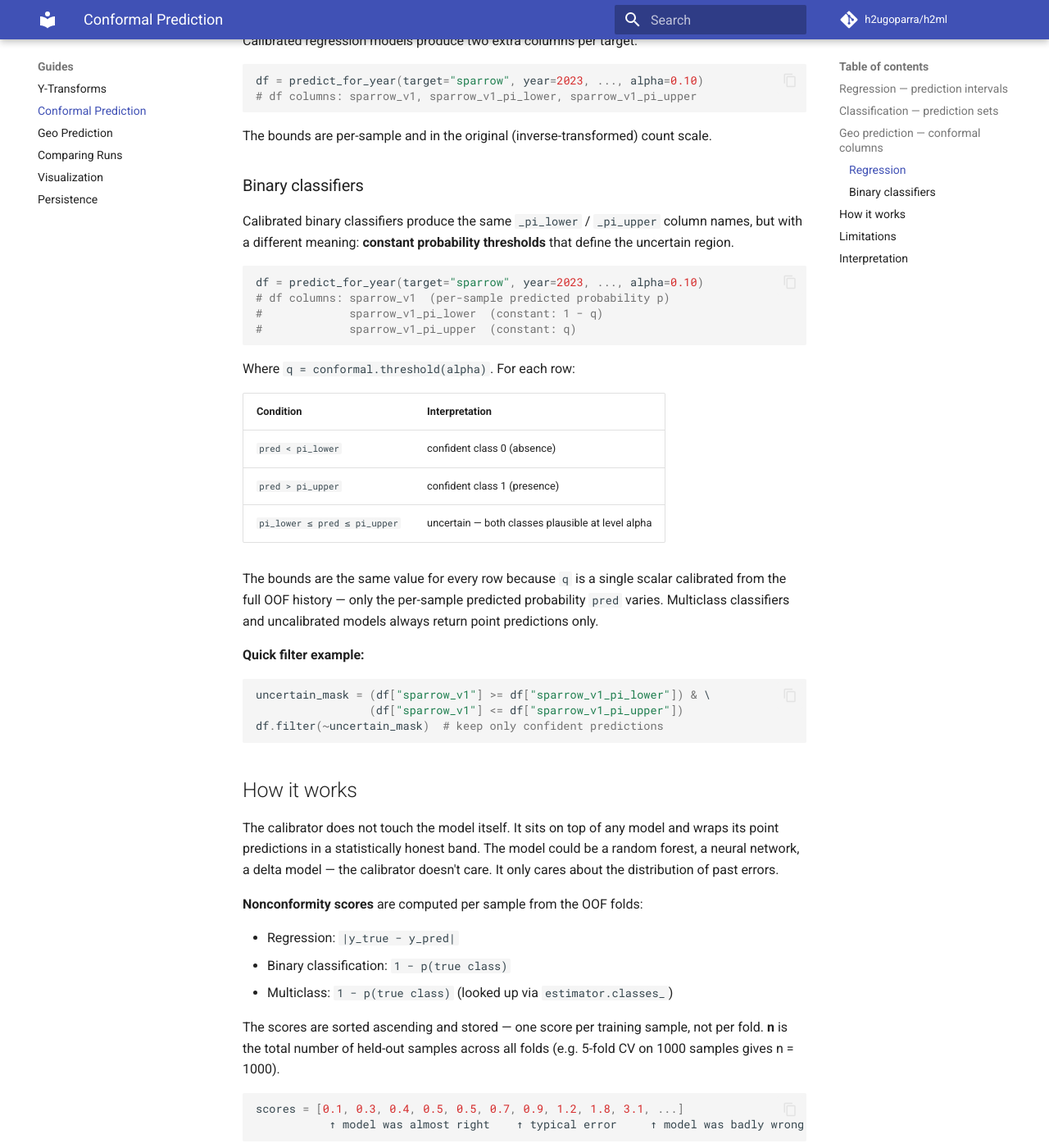
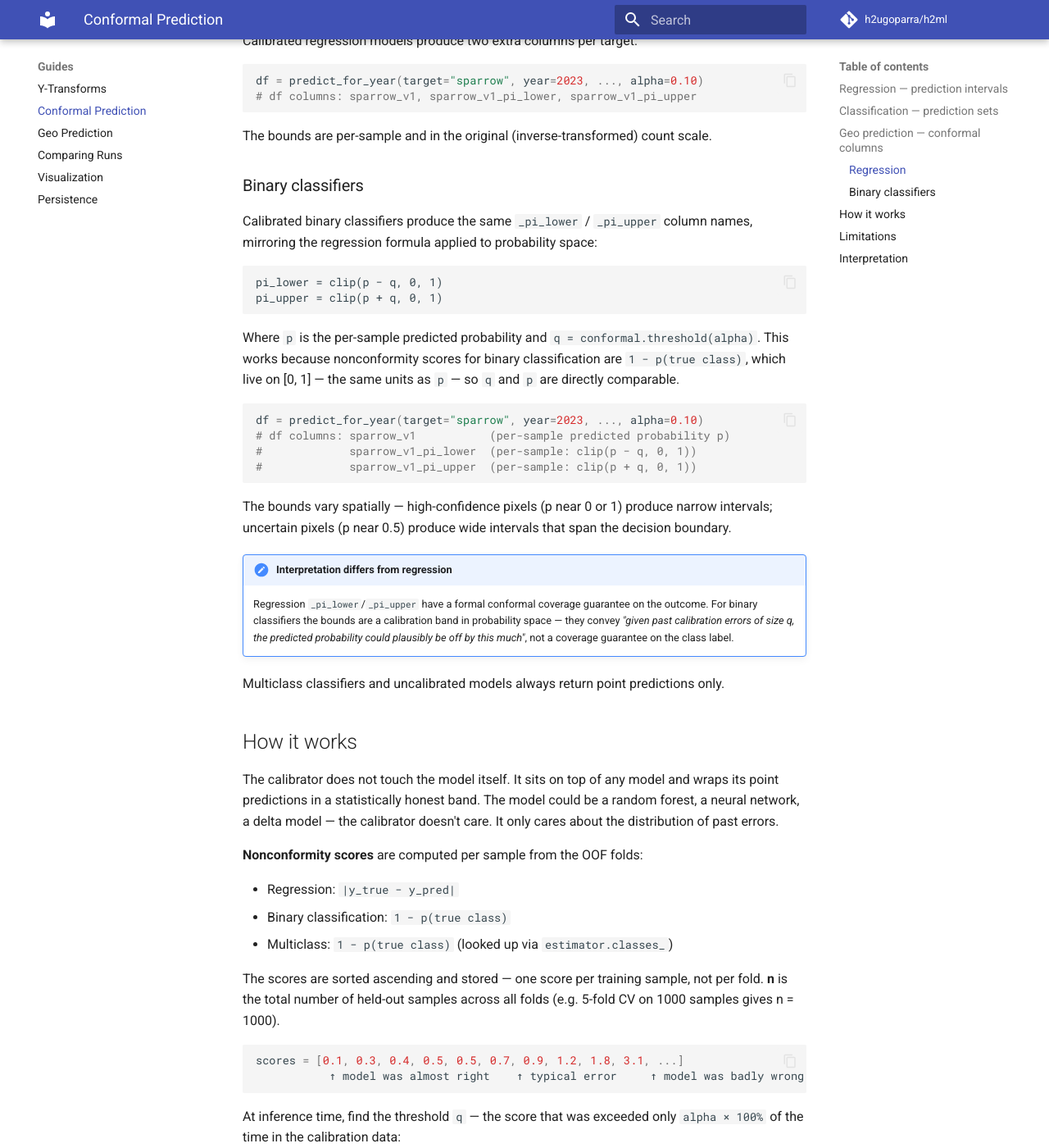
Before and after one commit to h2ugoparra/h2ml, an MkDocs documentation site: the page built from docs/guides/conformal.md, in a window 1280 px wide and 1400 px high, scrolled down 1040 px. Shown: the whole window at 82% size. Built offline with MkDocs 1.6.1 and Material for MkDocs 9.7.7, drawn with Linux system fonts in a browser that asks for light colours; comment, search, counter and statistics services are not loaded.

Commit message:
Use per-sample p±q probability bands for classifier conformal columns
Replaces constant [1-q, q] thresholds and _uncertain flag with
pi_lower = clip(p-q, 0, 1) / pi_upper = clip(p+q, 0, 1), mirroring
the regression formula. q is in probability units (nonconformity scores
are 1-p(true_class) ∈ [0,1]), so the bands vary spatially and are
meaningful for mapping. Docs updated with interpretation note.

Co-Authored-By: Claude Sonnet 4.6 <noreply@anthropic.com>

````diff
--- a/docs/guides/conformal.md
+++ b/docs/guides/conformal.md
@@ -44,32 +44,28 @@ The bounds are per-sample and in the original (inverse-transformed) count scale.
 
 ### Binary classifiers
 
-Calibrated binary classifiers produce the same `_pi_lower` / `_pi_upper` column names, but with a different meaning: **constant probability thresholds** that define the uncertain region.
+Calibrated binary classifiers produce the same `_pi_lower` / `_pi_upper` column names, mirroring the regression formula applied to probability space:
+
+```
+pi_lower = clip(p − q, 0, 1)
+pi_upper = clip(p + q, 0, 1)
+```
+
+Where `p` is the per-sample predicted probability and `q = conformal.threshold(alpha)`. This works because nonconformity scores for binary classification are `1 − p(true class)`, which live on [0, 1] — the same units as `p` — so `q` and `p` are directly comparable.
 
 ```python
 df = predict_for_year(target="sparrow", year=2023, ..., alpha=0.10)
-# df columns: sparrow_v1  (per-sample predicted probability p)
-#             sparrow_v1_pi_lower  (constant: 1 − q)
-#             sparrow_v1_pi_upper  (constant: q)
+# df columns: sparrow_v1           (per-sample predicted probability p)
+#             sparrow_v1_pi_lower  (per-sample: clip(p − q, 0, 1))
+#             sparrow_v1_pi_upper  (per-sample: clip(p + q, 0, 1))
 ```
 
-Where `q = conformal.threshold(alpha)`. For each row:
+The bounds vary spatially — high-confidence pixels (p near 0 or 1) produce narrow intervals; uncertain pixels (p near 0.5) produce wide intervals that span the decision boundary.
 
-| Condition | Interpretation |
-|-----------|---------------|
-| `pred < pi_lower` | confident class 0 (absence) |
-| `pred > pi_upper` | confident class 1 (presence) |
-| `pi_lower ≤ pred ≤ pi_upper` | uncertain — both classes plausible at level alpha |
+!!! note "Interpretation differs from regression"
+    Regression `_pi_lower`/`_pi_upper` have a formal conformal coverage guarantee on the outcome. For binary classifiers the bounds are a calibration band in probability space — they convey *"given past calibration errors of size q, the predicted probability could plausibly be off by this much"*, not a coverage guarantee on the class label.
 
-The bounds are the same value for every row because `q` is a single scalar calibrated from the full OOF history — only the per-sample predicted probability `pred` varies. Multiclass classifiers and uncalibrated models always return point predictions only.
-
-**Quick filter example:**
-
-```python
-uncertain_mask = (df["sparrow_v1"] >= df["sparrow_v1_pi_lower"]) & \
-                 (df["sparrow_v1"] <= df["sparrow_v1_pi_upper"])
-df.filter(~uncertain_mask)  # keep only confident predictions
-```
+Multiclass classifiers and uncalibrated models always return point predictions only.
 
 ## How it works
 
````
Also changed, not shown: 1 other file.
